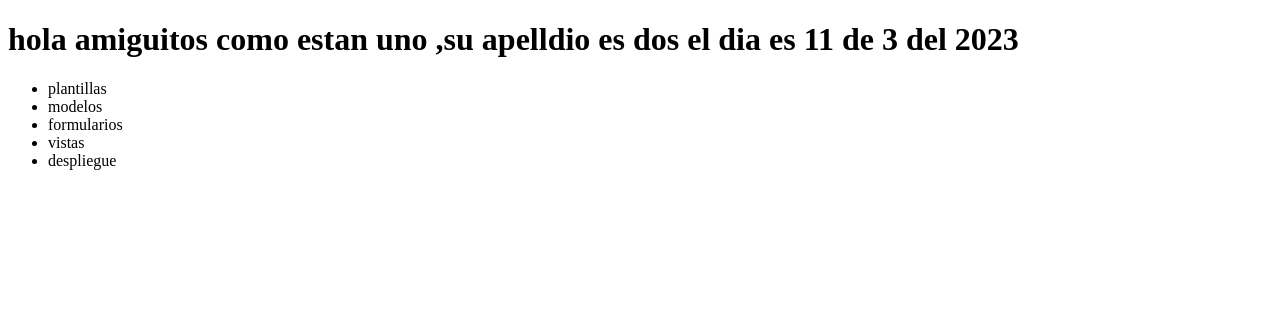
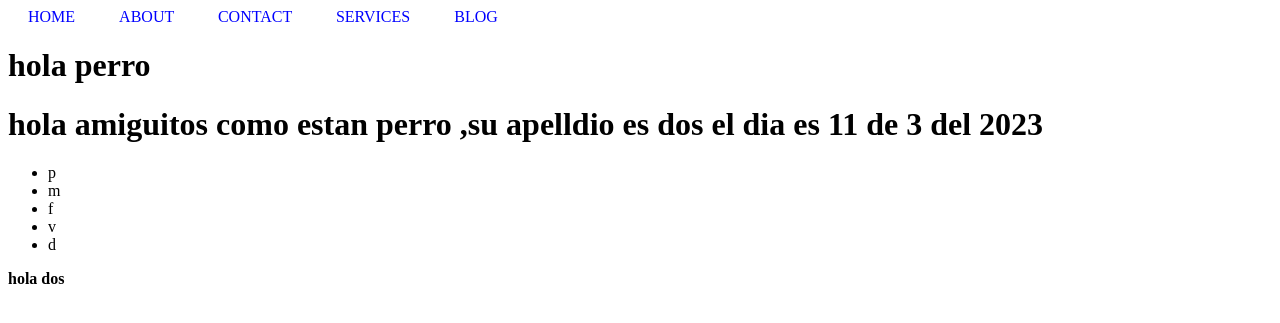
Before and after one commit to braulio-marca/archivos, a Django app: page /saludo/ in a window 1280 px wide. Shown: the top 323 px of the page. Run offline with Django 4.2, Linux system fonts and the light colour scheme.

Commit message:
segundo commit 2

```diff
--- a/backend/prueba1/prueba1/settings.py
+++ b/backend/prueba1/prueba1/settings.py
@@ -54,7 +54,7 @@ ROOT_URLCONF = "prueba1.urls"
 TEMPLATES = [
     {
         "BACKEND": "django.template.backends.django.DjangoTemplates",
-        "DIRS": [],
+        "DIRS": ['C:/Users/JesusM/Desktop/ciclo 2022-2/repo1/django/backend/prueba1/prueba1/template'],
         "APP_DIRS": True,
         "OPTIONS": {
             "context_processors": [
--- a/backend/prueba1/prueba1/template/index.html
+++ b/backend/prueba1/prueba1/template/index.html
@@ -7,17 +7,33 @@
     <title>pagina1</title>
 </head>
 <body>
+    {% include 'superior/barra.html' %}
+
+    <h2>
+        {% if nombre == 'pero' %}
+            <h1>hola perro</h1>
+        {% else %}
+            <h1>hola {{nombre}}</h1>
+        {% endif %}
+    </h2>
     <h1>
         hola amiguitos como estan {{nombre}} ,su apelldio es {{apellido}} el dia es {{dia.day}} de {{dia.month}} del {{dia.year}}
     </h1>
         <ul>
             {% if temas %}
                 {% for i in temas %}
-                    <li>{{i}}</li>
+                    <li>{{i|first|lower}}</li>
                 {% endfor %}
             {% else %}
                 <li>no hay temas</li>
             {% endif %}
         </ul>
+    <p>
+        {%if apelliedo == 'vaso' %}
+            <strong>hola vaso</strong>
+        {% else %}
+            <strong>hola {{apellido}}</strong>
+        {% endif %}
+    </p>
 </body>
 </html>
--- /dev/null
+++ b/backend/prueba1/prueba1/template/superior/barra.html
@@ -0,0 +1,40 @@
+<html>
+    <style>
+        #barra{
+            margin: 0;
+            padding: 0;
+            list-style: none;
+            text-transform: uppercase;
+
+        }
+        #barra li{
+            display: inline;
+            margin:0 20px;
+            color: blue;
+        }
+        #barra li a{
+            text-decoration: none;
+            color: blue;
+        }
+    </style>
+    <body>
+        <ul id="barra">
+            <li>
+                <a href="">home</a>
+            </li>
+            <li>
+                <a href="">about</a>
+            </li>
+            <li>
+                <a href="">contact</a>
+            </li>
+            <li>
+                <a href="">services</a>
+            </li>
+            <li>
+                <a href="">blog</a>
+            </li>
+        </ul>
+
+    </body>
+</html>
--- a/backend/prueba1/prueba1/views.py
+++ b/backend/prueba1/prueba1/views.py
@@ -1,6 +1,9 @@
 from django.http import HttpResponse
 from django.template import Template,Context
 import datetime
+from django.template import loader #para cargar plantillas
+from django.shortcuts import render
+
 
 class Persona(object):
     def __init__(self,nombre,apellido):
@@ -9,16 +12,20 @@ class Persona(object):
 
 
 def saludo (request):
-    doc_externo=open('C:/Users/JesusM/Desktop/ciclo 2022-2/repo1/django/backend/prueba1/prueba1/template/index.html')
-    plt=Template(doc_externo.read())
-    doc_externo.close()
+    # doc_externo=open('C:/Users/JesusM/Desktop/ciclo 2022-2/repo1/django/backend/prueba1/prueba1/template/index.html')
+    # plt=Template(doc_externo.read())
+    # doc_externo.close()
     # nombre='numero'
-    p1=Persona('uno','dos')
+    p1=Persona('perro','dos')
     dia=datetime.datetime.now()
     lista=['plantillas','modelos','formularios','vistas','despliegue']
-    ctx=Context({'nombre':p1.nombre,'apellido':p1.apellido,'dia':dia,'temas':lista})
-    documento=plt.render(ctx)
-    return HttpResponse(documento)
+    # doc_externo=loader.get_template('index.html')
+    # ctx=Context({'nombre':p1.nombre,'apellido':p1.apellido,'dia':dia,'temas':lista})
+    ctx={'nombre':p1.nombre,'apellido':p1.apellido,'dia':dia,'temas':lista}
+    # documento=plt.render(ctx)
+    # documento=doc_externo.render(ctx)
+    # return HttpResponse(documento)
+    return render(request,'index.html',ctx)
 
 def edades(request,edad):
     if edad < 18:
```
